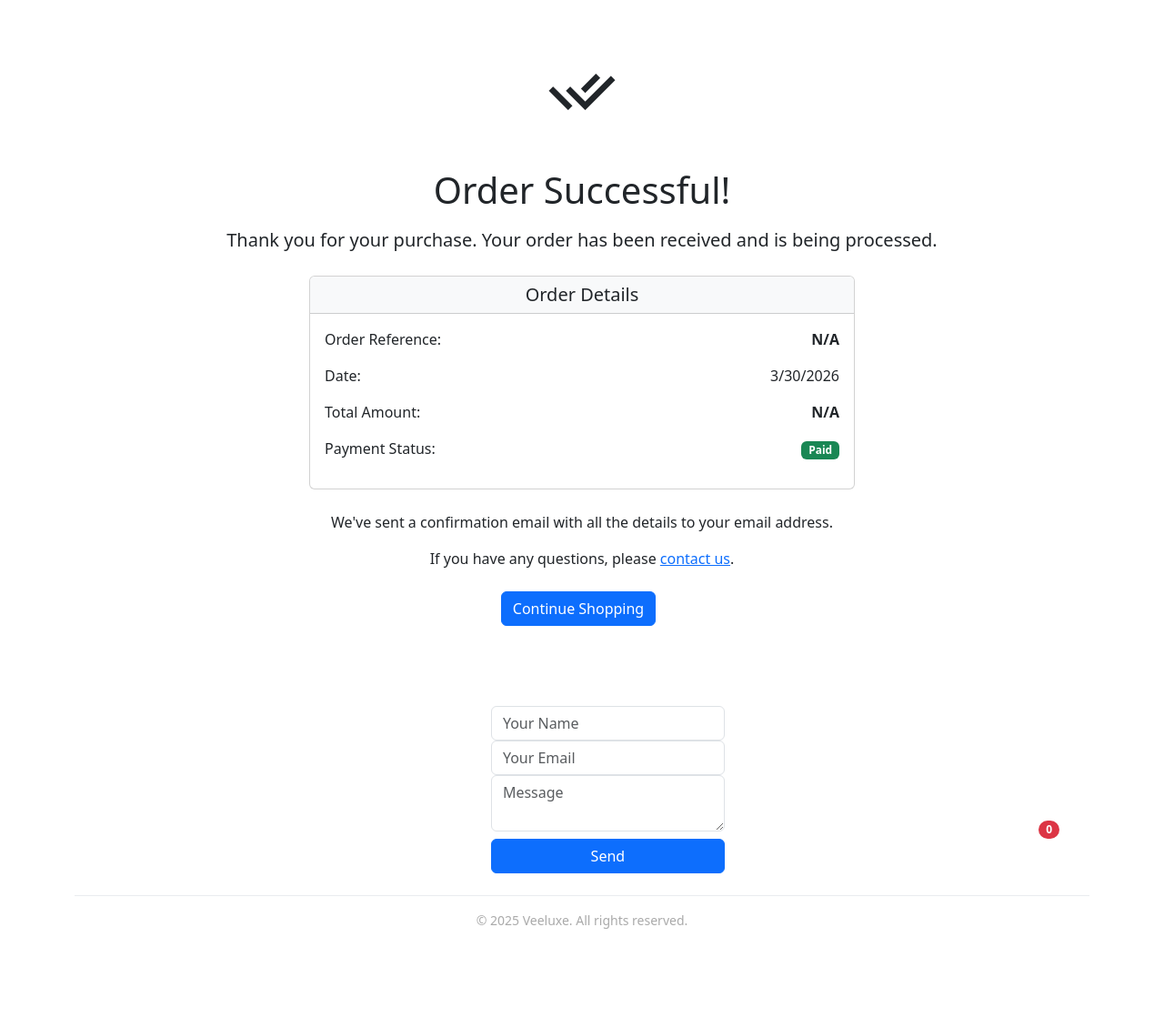
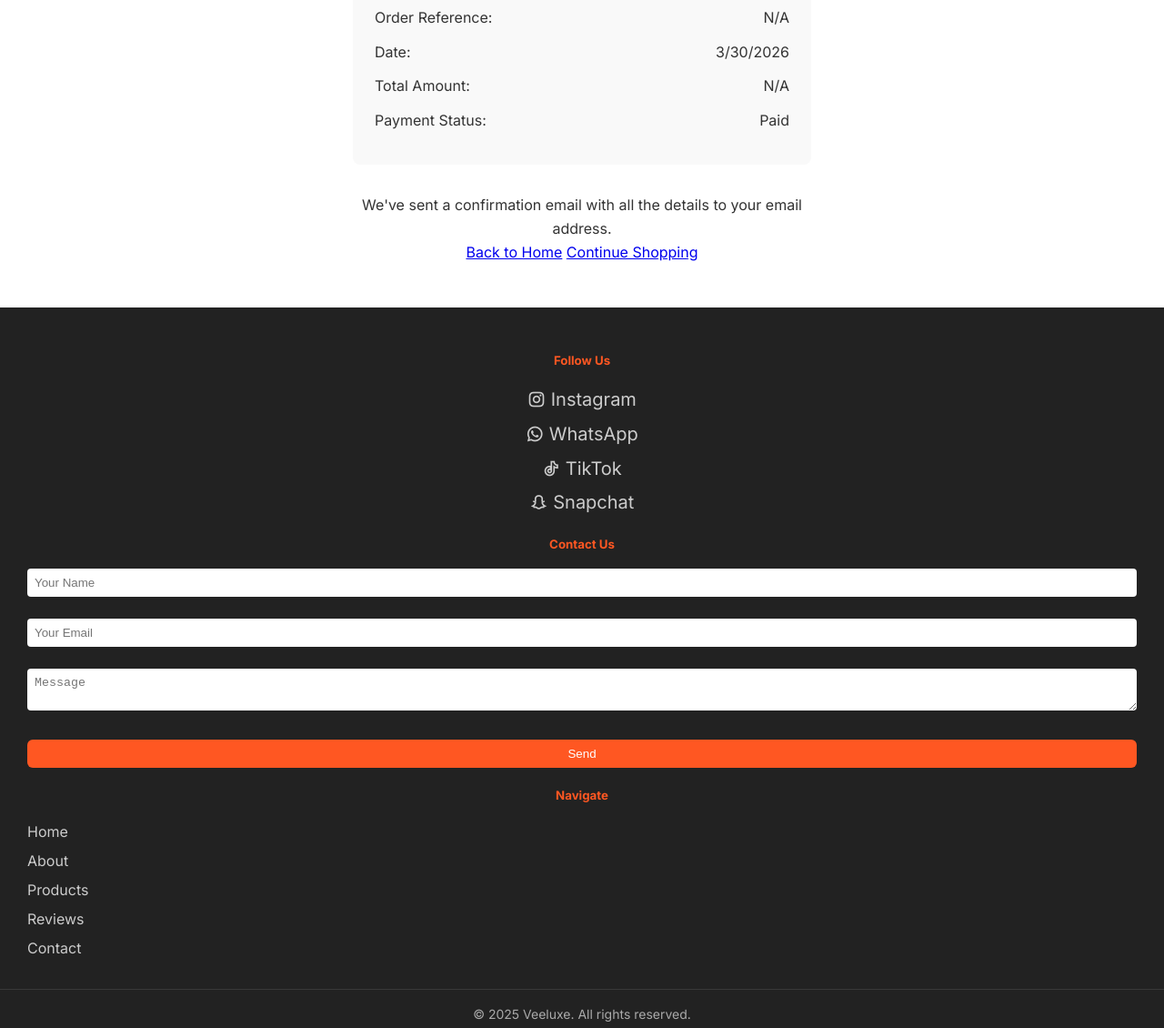
Before and after one commit to Chow24-7/veeluxewebsite, a plain HTML site: page order-success.html in a window 1280 px wide. Shown: the part 533-1663 px from the top of the page at 91% size. Before the commit the page ends 1555 px from the top, so only its background shows below. Drawn offline with nearby package versions, Linux system fonts and the light colour scheme.

Commit message:
Refactor order-success.html layout and styles

```diff
--- a/order-success.html
+++ b/order-success.html
@@ -4,158 +4,158 @@
   <meta charset="UTF-8">
   <meta name="viewport" content="width=device-width, initial-scale=1.0">
   <title>Order Successful - Veeluxe Skincare</title>
-  <!-- Bootstrap CSS via CDN -->
-  <link href="https://cdn.jsdelivr.net/npm/bootstrap@5.3.3/dist/css/bootstrap.min.css" rel="stylesheet">
-  <!-- Remix Icon for your icons -->
+  <!-- Remix Icon -->
   <link href="https://cdn.jsdelivr.net/npm/remixicon@3.5.0/fonts/remixicon.css" rel="stylesheet">
   <!-- Google Fonts: Inter -->
   <link href="https://fonts.googleapis.com/css2?family=Inter:wght@400;600;700&display=swap" rel="stylesheet">
   <link rel="shortcut icon" href="logo.png" type="image/png">
   <!-- Your Custom CSS -->
-  <link rel="stylesheet" href="index.css">
+  <link rel="stylesheet" href="styles.css">
+  <style>
+    .success-card {
+      background: #fff;
+      padding: 3rem;
+      border-radius: 8px;
+      box-shadow: var(--shadow);
+      max-width: 600px;
+      margin: 0 auto;
+      text-align: center;
+    }
+    .order-details-box {
+      background: #f9f9f9;
+      padding: 1.5rem;
+      border-radius: 8px;
+      margin: 2rem 0;
+      text-align: left;
+    }
+    .detail-row {
+      display: flex;
+      justify-content: space-between;
+      margin-bottom: 0.75rem;
+    }
+  </style>
 </head>
 <body>
 
   <!-- NAVBAR -->
-  <nav class="navbar navbar-expand-lg navbar-light bg-white px-4 py-2 shadow-sm">
-    <div class="container-fluid">
-      <a class="navbar-brand" href="index.html"><img src="images/logowb.png" alt="logo" class="logo-image"/></a>
-      <button class="navbar-toggler" type="button" data-bs-toggle="collapse" data-bs-target="#navbarNav">
-        <span class="navbar-toggler-icon"></span>
+  <header class="custom-nav">
+    <div class="nav-container">
+      <a href="index.html" class="logo">
+        <img src="images/logowb.png" alt="Veeluxe Logo" class="logo-image"/>
+      </a>
+      <button class="navbar-toggler" id="nav-toggle" aria-label="Toggle navigation">
+        <i class="ri-menu-line"></i>
       </button>
-      <div class="collapse navbar-collapse" id="navbarNav">
-        <ul class="navbar-nav ms-auto mb-2 mb-lg-0 align-items-center">
-          <li class="nav-item"><a class="nav-link" href="index.html#about">About</a></li>
-          <li class="nav-item"><a class="nav-link" href="index.html#products">Products</a></li>
-          <li class="nav-item"><a class="nav-link" href="index.html#reviews">Reviews</a></li>
-          <li class="nav-item"><a class="nav-link" href="index.html#contact">Contact</a></li>
-          <li class="nav-item position-relative">
-            <a class="nav-link cart-icon" href="cart.html">
+      <ul class="nav-links" id="nav-menu">
+        <li><a href="index.html" class="nav-link">Home</a></li>
+        <li><a href="about.html" class="nav-link">About</a></li>
+        <li><a href="products.html" class="nav-link">Products</a></li>
+        <li>
+          <a href="cart.html" class="nav-link cart-icon">
             <i class="ri-shopping-cart-2-line fs-4"></i>
-              <span class="cart-count badge rounded-pill bg-danger">0</span>
+            <span class="cart-count badge bg-danger">0</span>
           </a>
         </li>
       </ul>
     </div>
-    </div>
-  </nav>
+  </header>
 
   <!-- SUCCESS SECTION -->
-  <section class="success-section py-5">
-    <div class="container text-center">
-      <div class="success-icon mb-4">
-        <i class="ri-check-double-line" style="font-size: 5rem; color: var(--brand-color);"></i>
+  <main class="py-5">
+    <div class="container">
+      <div class="success-card">
+        <div class="mb-4">
+          <i class="ri-checkbox-circle-fill" style="font-size: 5rem; color: #28a745;"></i>
         </div>
         <h1 class="mb-3">Order Successful!</h1>
-      <p class="lead mb-4">Thank you for your purchase. Your order has been received and is being processed.</p>
+        <p class="lead text-muted mb-4">Thank you for your purchase. Your order has been received and is being processed.</p>
 
-      <div class="card mb-4 mx-auto" style="max-width: 600px;">
-        <div class="card-header bg-light">
-          <h5 class="mb-0">Order Details</h5>
+        <div class="order-details-box">
+          <h4 class="mb-3">Order Details</h4>
+          <div class="detail-row">
+            <span>Order Reference:</span>
+            <span id="order-reference" class="fw-bold">-</span>
           </div>
-        <div class="card-body">
-          <div class="row mb-3">
-            <div class="col-6 text-start">Order Reference:</div>
-            <div class="col-6 text-end fw-bold" id="order-reference">-</div>
+          <div class="detail-row">
+            <span>Date:</span>
+            <span id="order-date">-</span>
           </div>
-          <div class="row mb-3">
-            <div class="col-6 text-start">Date:</div>
-            <div class="col-6 text-end" id="order-date">-</div>
+          <div class="detail-row">
+            <span>Total Amount:</span>
+            <span id="order-total" class="fw-bold">-</span>
           </div>
-          <div class="row mb-3">
-            <div class="col-6 text-start">Total Amount:</div>
-            <div class="col-6 text-end fw-bold" id="order-total">-</div>
-          </div>
-          <div class="row mb-3">
-            <div class="col-6 text-start">Payment Status:</div>
-            <div class="col-6 text-end">
+          <div class="detail-row">
+            <span>Payment Status:</span>
             <span class="badge bg-success">Paid</span>
           </div>
         </div>
+
+        <p class="mb-4">We've sent a confirmation email with all the details to your email address.</p>
+
+        <div class="d-flex flex-wrap justify-content-center gap-3">
+          <a href="index.html" class="btn btn-primary">Back to Home</a>
+          <a href="products.html" class="btn btn-secondary">Continue Shopping</a>
+        </div>
+      </div>
+    </div>
+  </main>
+
+  <!-- FOOTER -->
+  <footer class="footer-custom">
+    <div class="container">
+      <div class="footer-grid">
+        <div class="footer-col">
+          <h5 class="mb-3">Follow Us</h5>
+          <div class="footer-socials">
+            <a href="https://www.instagram.com/__veeluxe?igsh=eTBpeG0zaTZ4YWlk&utm_source=qr" target="_blank"><i class="ri-instagram-line"></i> <span>Instagram</span></a>
+            <a href="https://wa.me/2347014888211" target="_blank"><i class="ri-whatsapp-line"></i> <span>WhatsApp</span></a>
+            <a href="https://www.tiktok.com/@__veeluxe?_t=ZM-8xfc4k64Snu&_r=1" target="_blank"><i class="ri-tiktok-line"></i> <span>TikTok</span></a>
+            <a href="https://snapchat.com/t/N6BmtcWx" target="_blank"><i class="ri-snapchat-line"></i> <span>Snapchat</span></a>
           </div>
         </div>
 
-      <p>We've sent a confirmation email with all the details to your email address.</p>
-      <p class="mb-4">If you have any questions, please <a href="index.html#contact">contact us</a>.</p>
-
-      <div class="d-grid gap-2 d-md-block">
-        <a href="index.html" class="btn btn-primary me-md-2">Continue Shopping</a>
-      </div>
-    </div>
-  </section>
-
-  <!-- FOOTER -->
-  <footer class="footer-custom text-white">
-    <div class="container">
-      <!-- Flex wrapper for three columns -->
-      <div class="d-flex flex-column flex-md-row justify-content-between align-items-center gap-5">
-
-        <!-- Socials -->
-        <div class="footer-col">
-          <h5 class="mb-3">Follow Us</h5>
-          <div class="footer-socials">
-            <a href="https://www.instagram.com/__veeluxe?igsh=eTBpeG0zaTZ4YWlk&utm_source=qr" class="text-white text-decoration-none"><i class="ri-instagram-line ri-2x"></i></a>
-            <a href="https://wa.me/2347014888211" class="text-white text-decoration-none"><i class="ri-whatsapp-line ri-2x"></i></a>
-            <a href="https://www.tiktok.com/@__veeluxe?_t=ZM-8xfc4k64Snu&_r=1" class="text-white text-decoration-none"><i class="ri-tiktok-line ri-2x"></i></a>
-            <a href="https://snapchat.com/t/N6BmtcWx" class="text-white text-decoration-none"><i class="ri-snapchat-line ri-2x"></i></a>
-          </div>
-        </div>
-        <!-- Contact Form -->
         <div class="footer-col" id="contact">
           <h5 class="mb-3">Contact Us</h5>
           <form>
-            <input type="text" class="form-control" placeholder="Your Name" required>
-            <input type="email" class="form-control" placeholder="Your Email" required>
-            <textarea class="form-control" rows="2" placeholder="Message" required></textarea>
-            <button type="submit" class="btn btn-primary w-100 mt-2">Send</button>
+            <input type="text" class="form-control mb-2" placeholder="Your Name" required>
+            <input type="email" class="form-control mb-2" placeholder="Your Email" required>
+            <textarea class="form-control mb-2" rows="2" placeholder="Message" required></textarea>
+            <button type="submit" class="btn btn-primary w-100">Send</button>
           </form>
         </div>
-        <!-- Navigation Links -->
+
         <div class="footer-col">
           <h5 class="mb-3">Navigate</h5>
-          <ul class="list-unstyled">
-            <li><a href="index.html" class="text-white text-decoration-none">Home</a></li>
-            <li><a href="about.html" class="text-white text-decoration-none">About</a></li>
-            <li><a href="index.html#reviews" class="text-white text-decoration-none">Reviews</a></li>
-            <li><a href="index.html#contact" class="text-white text-decoration-none">Contact</a></li>
-            <li class="nav-item">
-              <a class="nav-link position-relative cart-icon" href="cart.html">
-                <i class="ri-shopping-cart-2-line fs-4"></i>
-                <span class="cart-count badge rounded-pill bg-danger">0</span>
-              </a>
-            </li>
+          <ul class="footer-links">
+            <li><a href="index.html">Home</a></li>
+            <li><a href="about.html">About</a></li>
+            <li><a href="products.html">Products</a></li>
+            <li><a href="index.html#reviews">Reviews</a></li>
+            <li><a href="#contact">Contact</a></li>
           </ul>
         </div>
       </div>
-      <!-- Footer bottom -->
-      <div class="footer-bottom mt-4 pt-3 border-top border-light-subtle text-center" style="font-size: 0.875rem; color: #aaa;">
-        &copy; 2025 Veeluxe. All rights reserved.
+      <div class="footer-bottom">
+        <p>&copy; 2025 Veeluxe. All rights reserved.</p>
       </div>
     </div>
   </footer>
+
   <button class="back-to-top" aria-label="Back to top">↑</button>
 
-  <!-- Bootstrap JS -->
-  <script src="https://cdn.jsdelivr.net/npm/bootstrap@5.3.3/dist/js/bootstrap.bundle.min.js"></script>
-  <!-- Custom JS -->
   <script src="script.js"></script>
   <script>
     document.addEventListener('DOMContentLoaded', () => {
-      // Get order reference from URL
       const urlParams = new URLSearchParams(window.location.search);
       const reference = urlParams.get('ref');
-
-      // Get order details from localStorage
       const orders = JSON.parse(localStorage.getItem('vlx_orders') || '[]');
       const order = orders.find(o => o.reference === reference);
 
       if (order) {
-        // Display order details
         document.getElementById('order-reference').textContent = order.reference;
         document.getElementById('order-date').textContent = new Date(order.date).toLocaleDateString();
         document.getElementById('order-total').textContent = '₦' + order.total.toLocaleString();
       } else {
-        // Fallback if order not found
         document.getElementById('order-reference').textContent = reference || 'N/A';
         document.getElementById('order-date').textContent = new Date().toLocaleDateString();
         document.getElementById('order-total').textContent = 'N/A';
```
Lines whose indentation alone changed are shown as unchanged.
